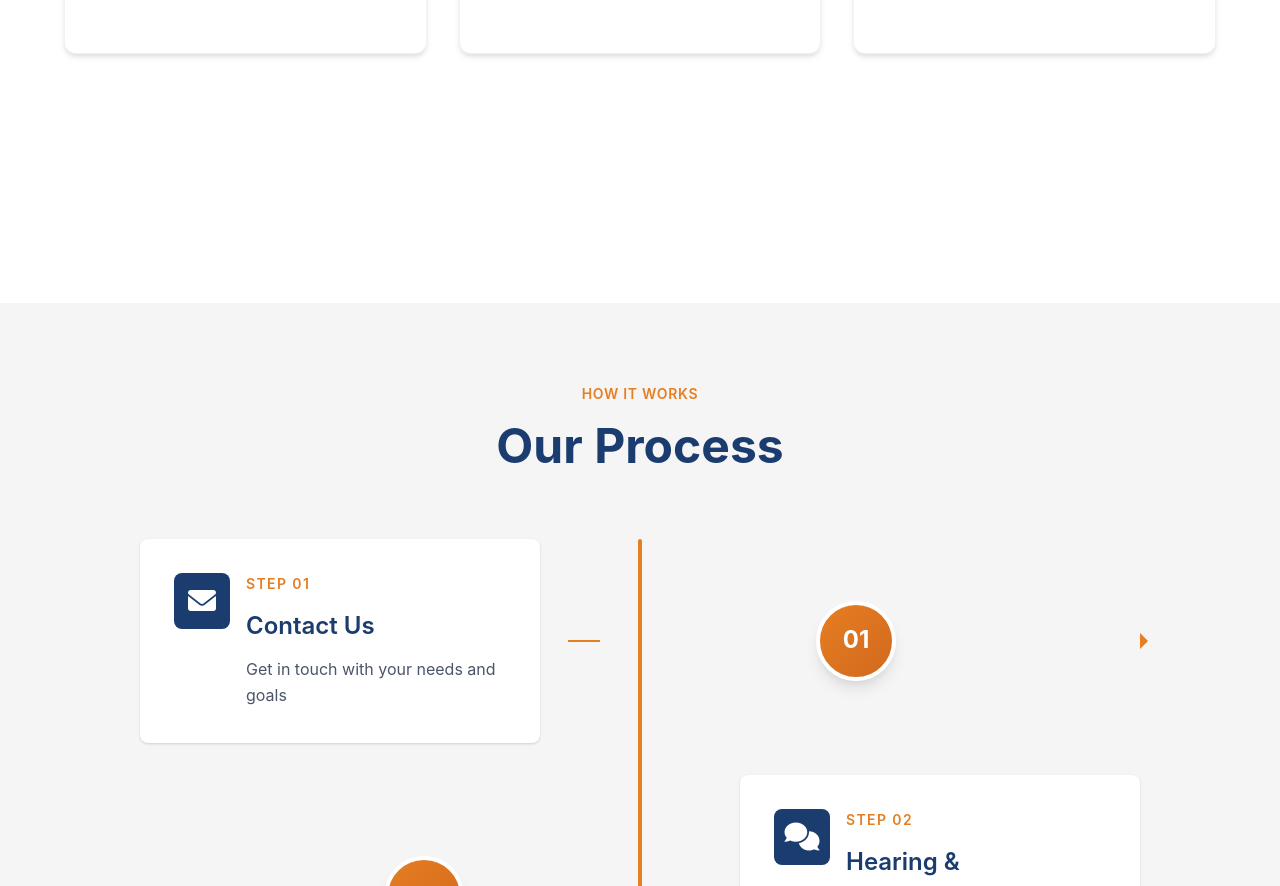
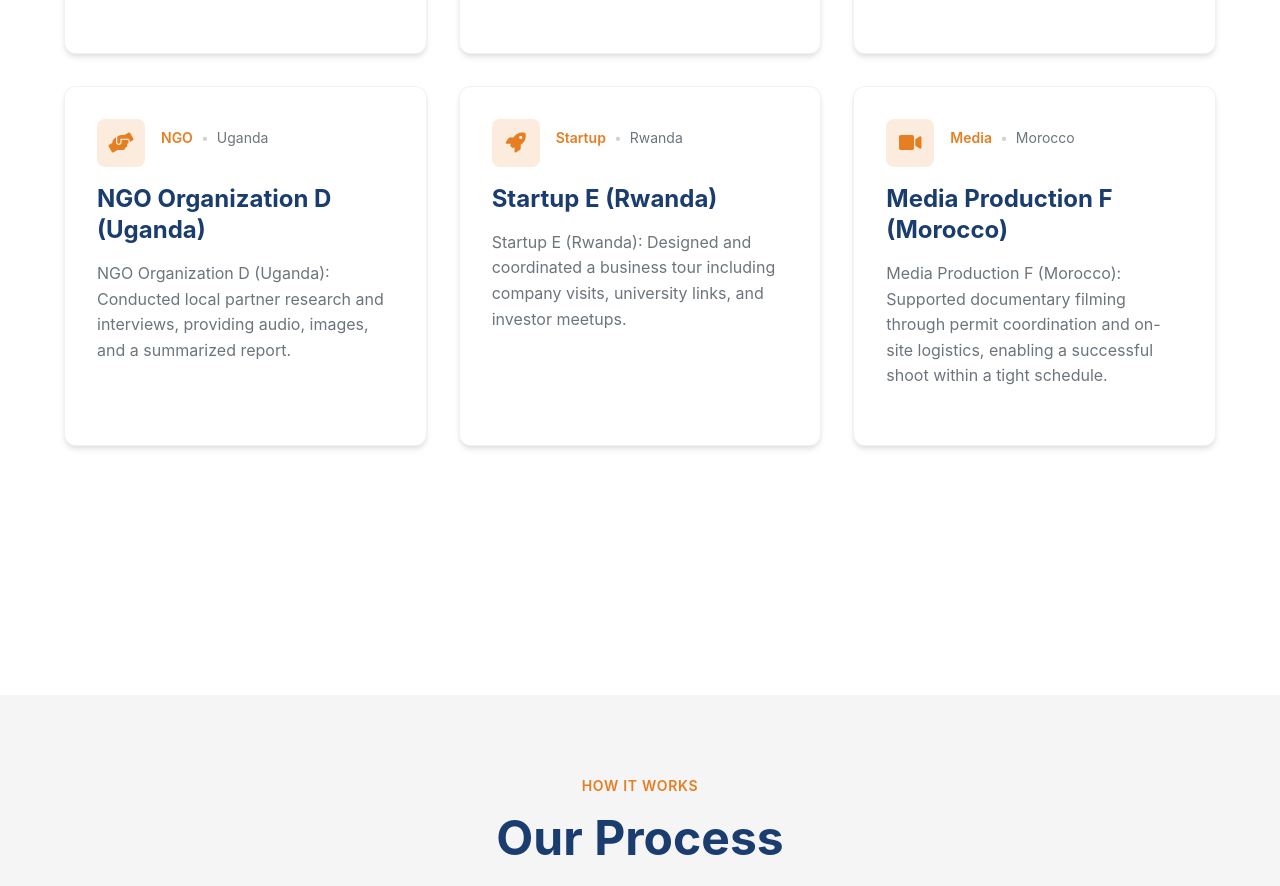
Before and after one commit to conradera/Africa-Travel-Biz, a website: page index.html in a window 1280 px wide. Shown: the part 5607-6493 px from the top of the page. Drawn offline with nearby package versions, Linux system fonts and the light colour scheme.

Commit message:
Add new case studies for NGO, Startup, and Media sectors in index.html and translations.js

```diff
--- a/index.html
+++ b/index.html
@@ -554,6 +554,51 @@
                         <h3 class="case-study-title" data-i18n="cases.3.title">大手商社C社（エチオピア）</h3>
                         <p class="case-study-description" data-i18n="cases.3.desc">現地商材撮影・取材代行・映像素材提供<br />Local product shooting, interview delegation, and video material production</p>
                     </div>
+
+                    <div class="case-study-card">
+                        <div class="case-study-header">
+                            <div class="case-study-icon">
+                                <i class="fas fa-hands-helping"></i>
+                            </div>
+                            <div class="case-study-meta">
+                                <span class="case-study-industry">NGO</span>
+                                <span class="case-study-separator">•</span>
+                                <span class="case-study-region">Uganda</span>
+                            </div>
+                        </div>
+                        <h3 class="case-study-title" data-i18n="cases.4.title">NGO団体D（ウガンダ）</h3>
+                        <p class="case-study-description" data-i18n="cases.4.desc">現地パートナー調査・インタビュー代行・報告書作成支援<br />NGO Organization D (Uganda): Conducted local partner research and interviews, providing audio, images, and a summarized report.</p>
+                    </div>
+
+                    <div class="case-study-card">
+                        <div class="case-study-header">
+                            <div class="case-study-icon">
+                                <i class="fas fa-rocket"></i>
+                            </div>
+                            <div class="case-study-meta">
+                                <span class="case-study-industry">Startup</span>
+                                <span class="case-study-separator">•</span>
+                                <span class="case-study-region">Rwanda</span>
+                            </div>
+                        </div>
+                        <h3 class="case-study-title" data-i18n="cases.5.title">スタートアップE社（ルワンダ）</h3>
+                        <p class="case-study-description" data-i18n="cases.5.desc">視察プラン提案・現地コーディネート・成果報告支援<br />Startup E (Rwanda): Designed and coordinated a business tour including company visits, university links, and investor meetups.</p>
+                    </div>
+
+                    <div class="case-study-card">
+                        <div class="case-study-header">
+                            <div class="case-study-icon">
+                                <i class="fas fa-video"></i>
+                            </div>
+                            <div class="case-study-meta">
+                                <span class="case-study-industry">Media</span>
+                                <span class="case-study-separator">•</span>
+                                <span class="case-study-region">Morocco</span>
+                            </div>
+                        </div>
+                        <h3 class="case-study-title" data-i18n="cases.6.title">メディア制作F社（モロッコ）</h3>
+                        <p class="case-study-description" data-i18n="cases.6.desc">ドキュメンタリー撮影支援・取材調整・ロケコーディネート<br />Media Production F (Morocco): Supported documentary filming through permit coordination and on-site logistics, enabling a successful shoot within a tight schedule.</p>
+                    </div>
                 </div>
 
                 <!-- CTA Button -->
--- a/translations.js
+++ b/translations.js
@@ -124,6 +124,18 @@ const translations = {
             "3": {
                 title: "Trading Firm C (Ethiopia)",
                 desc: "Local product shooting, interview delegation, and video material production"
+            },
+            "4": {
+                title: "NGO Organization D (Uganda)",
+                desc: "NGO Organization D (Uganda): Conducted local partner research and interviews, providing audio, images, and a summarized report."
+            },
+            "5": {
+                title: "Startup E (Rwanda)",
+                desc: "Startup E (Rwanda): Designed and coordinated a business tour including company visits, university links, and investor meetups."
+            },
+            "6": {
+                title: "Media Production F (Morocco)",
+                desc: "Media Production F (Morocco): Supported documentary filming through permit coordination and on-site logistics, enabling a successful shoot within a tight schedule."
             }
         },
         flow: {
@@ -338,6 +350,18 @@ const translations = {
             "3": {
                 title: "大手商社C社（エチオピア）",
                 desc: "現地商材撮影・取材代行・映像素材提供"
+            },
+            "4": {
+                title: "NGO団体D（ウガンダ）",
+                desc: "現地パートナー調査・インタビュー代行・報告書作成支援"
+            },
+            "5": {
+                title: "スタートアップE社（ルワンダ）",
+                desc: "視察プラン提案・現地コーディネート・成果報告支援"
+            },
+            "6": {
+                title: "メディア制作F社（モロッコ）",
+                desc: "ドキュメンタリー撮影支援・取材調整・ロケコーディネート"
             }
         },
         flow: {
```
